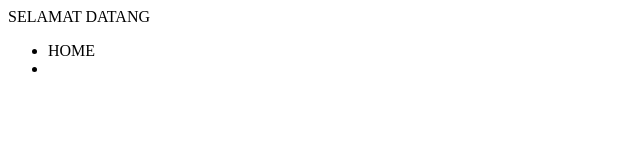
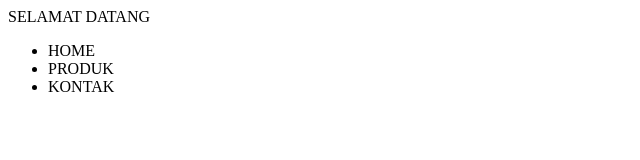
Before and after one commit to jheru1773/Layouthtml, a plain HTML site: page index.html in a window 1280 px wide. Shown: the whole page, without its empty margins (0-640 px from the left). Drawn offline with Linux system fonts and the light colour scheme.

Commit message:
tamabahan layout

```diff
--- a/index.html
+++ b/index.html
@@ -10,9 +10,9 @@
     <nav>
         <ul>
             <li>HOME</li>
+            <li>PRODUK</li>
+            <li>KONTAK</li>
 
-
-            <li></li>
         </ul>
     </nav>
     <tr>
```
